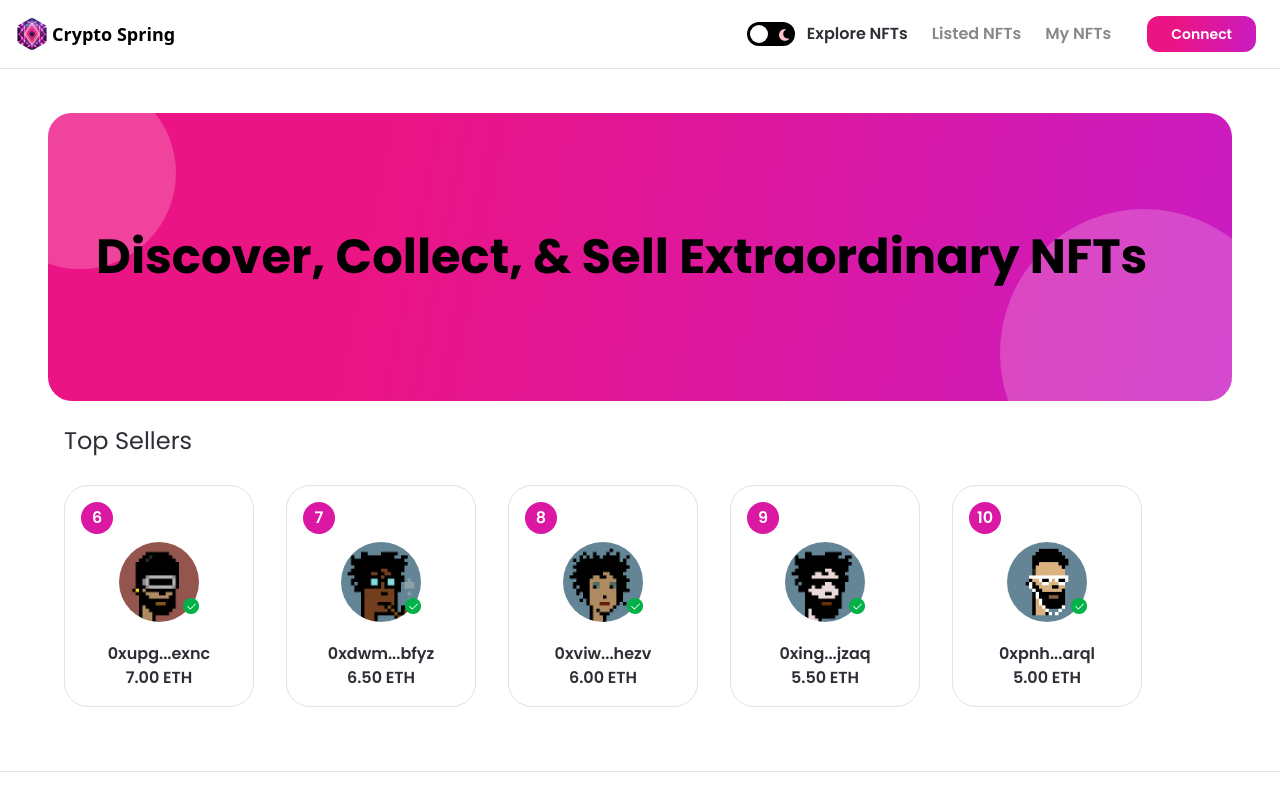
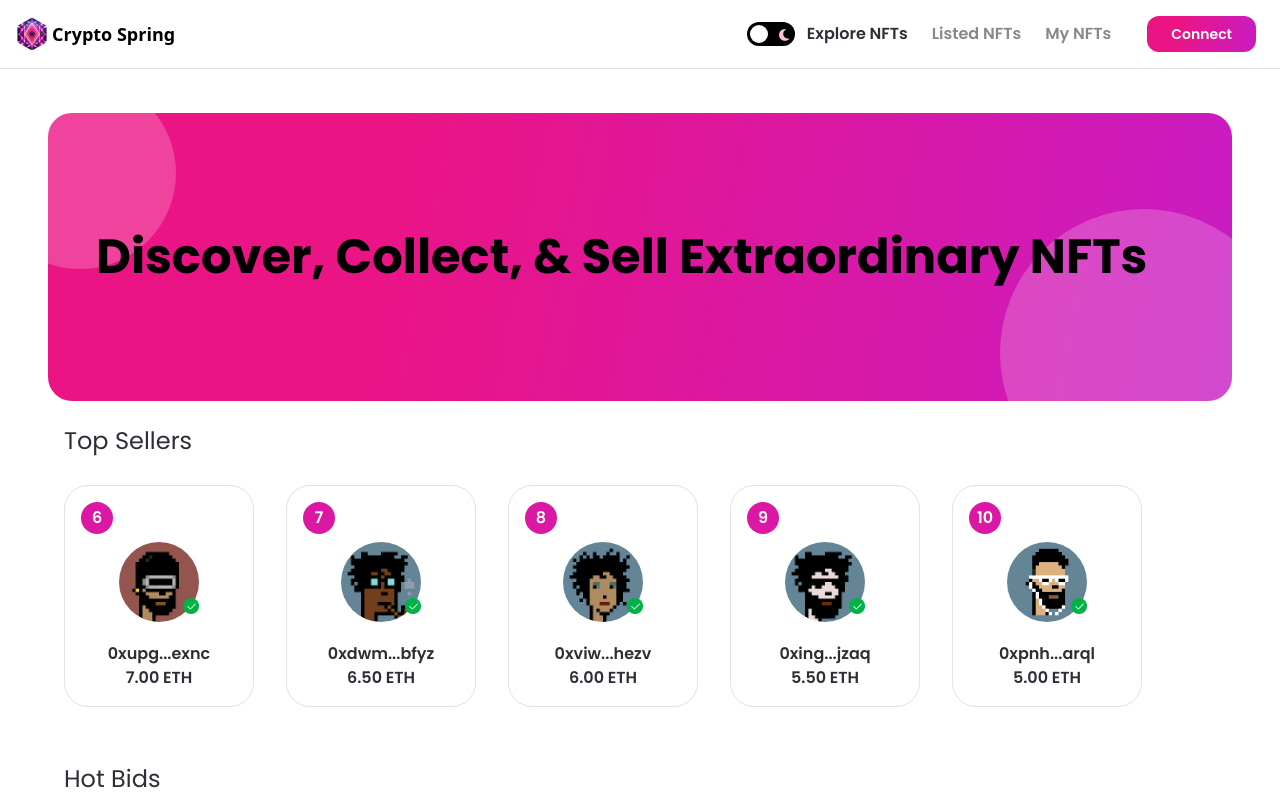
Before and after one commit to min-hinthar/cryptospring, a Next.js app: page / in a window 1280 px wide. Shown: the top 800 px of the page. Built offline with nearby package versions, Linux system fonts and the light colour scheme.

Commit message:
Hotbids and search bar section added

```diff
--- a/pages/index.js
+++ b/pages/index.js
@@ -108,6 +108,15 @@ const Home = () => {
             </div>
           </div>
         </div>
+        {/* NFT Cards - Hot Bids - Search Bar */}
+        <div className="mt-10">
+          <div className="flexBetween mx-4 xs:mx-0 minlg:mx-8 sm:flex-col sm:items-start">
+            <h1 className="font-poppins dark:text-white text-nft-black-1 text-2xl minlg:text-4xl text-semibold">
+              Hot Bids
+            </h1>
+          </div>
+        </div>
+
       </div>
     </div>
   );
```
